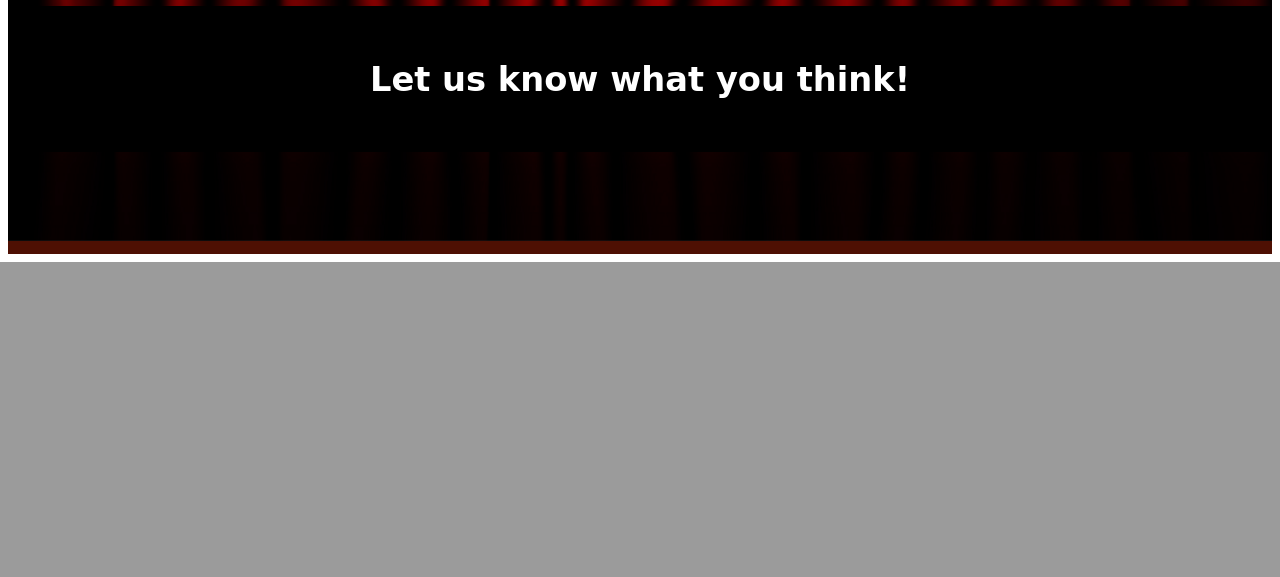
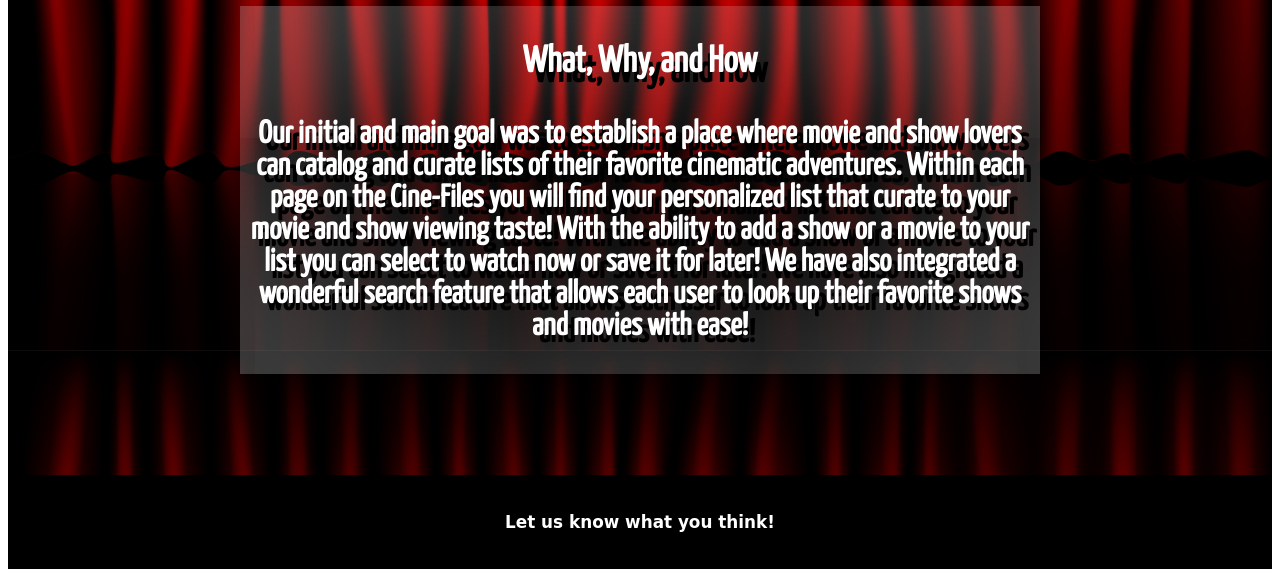
Before and after one commit to RyanJCummings/MovieList, a PHP site: page /home.php in a window 1280 px wide; the page is wider, and only the part inside the window is pictured. Shown: the part 879-1456 px from the top of that part. Before the commit the page ends 1141 px from the top of that part, so only its background shows below. Run offline with PHP 8.4, Linux system fonts and the light colour scheme; some web fonts are replaced.

Commit message:
added the description

```diff
--- a/home.php
+++ b/home.php
@@ -12,7 +12,6 @@ echo <<<_Home
 	background-color: #4E1003;
   	height: 100%;
   	background-position: center;
-  	background-repeat: no-repeat;
   	background-size: 100%;
   	position: relative;
 	background-image: url("curtain02.jpg");
@@ -35,6 +34,22 @@ body{
 	background-color: black;
 }
 
+.container{
+    display:inline-block;
+    width: 50rem;
+    box-shadow: 0 0 1rem 0 rbga(0,0,0,.2);
+    position: relative;
+    box-shadow: inset 0 0 2000px rgba(255,255,255,.5);
+    filter:blur(0px);
+}
+    #test{
+        font-weight: bold;
+        font-size: xx-large;
+
+}
+
+
+
 </style>
 </head>
 
@@ -45,7 +60,16 @@ body{
 <iframe  width="956" height="538" src="https://www.youtube.com/embed/4HvE_bz9imA" frameborder="0" allow="accelerometer; autoplay=1; clipboard-write; encrypted-media; gyroscope; picture-in-picture" allowfullscreen></iframe>
 
 
-<div id="song1" style="display:block; text-align: center">
+    <div class="container" style="position: relative">
+        <div id="test">
+            <h3 style="color:white; text-shadow: 10px 10px black;">What, Why, and How</h3>
+            <p style="color:white; text-shadow: 7px 7px black;"> Our initial and main goal was to establish a place where movie and show lovers can catalog and curate lists of their favorite cinematic adventures. Within each
+            page on the Cine-Files you will find your personalized list that curate to your movie and show viewing taste! With the ability to add a show or a movie to your list
+            you can select to watch now or save it for later! We have also integrated a wonderful search feature that allows each user to look up their favorite shows and movies
+            with ease!</p>
+        </div>
+
+    </div>
 
 </body>
 
```
